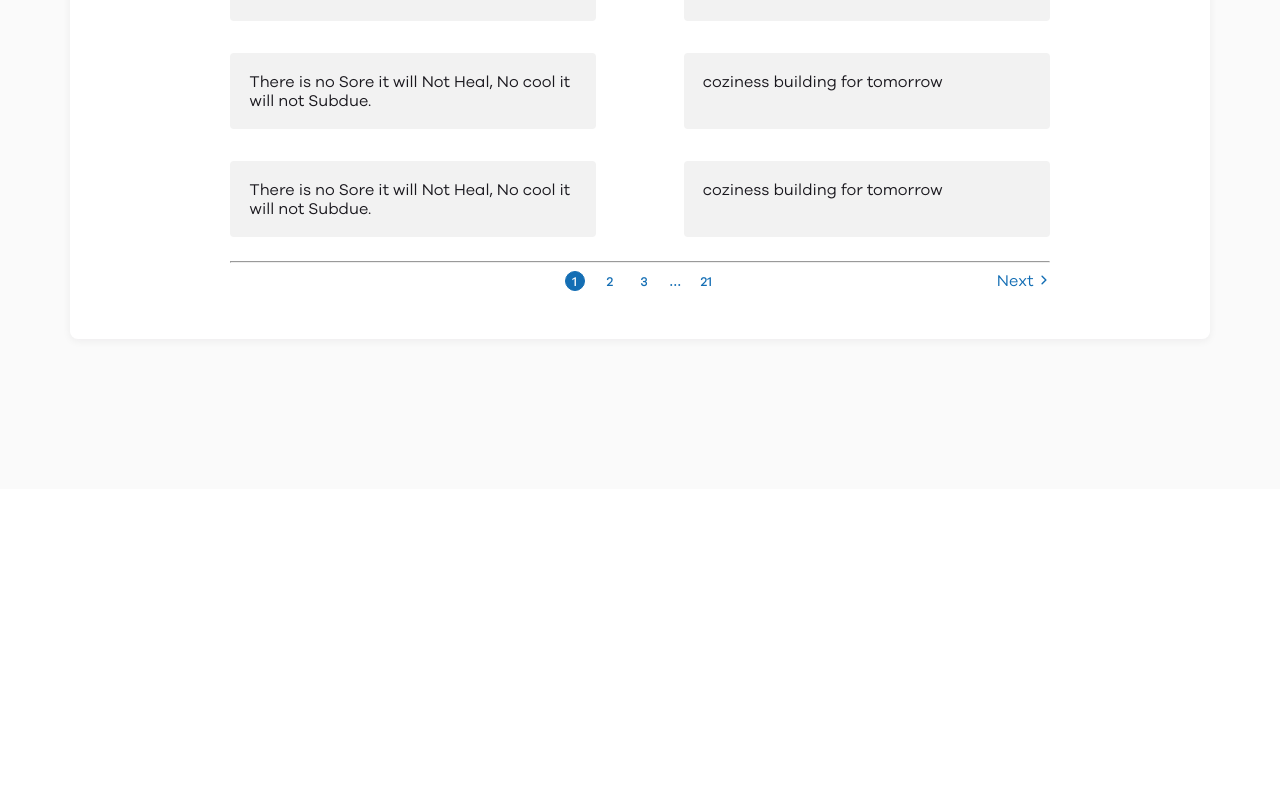
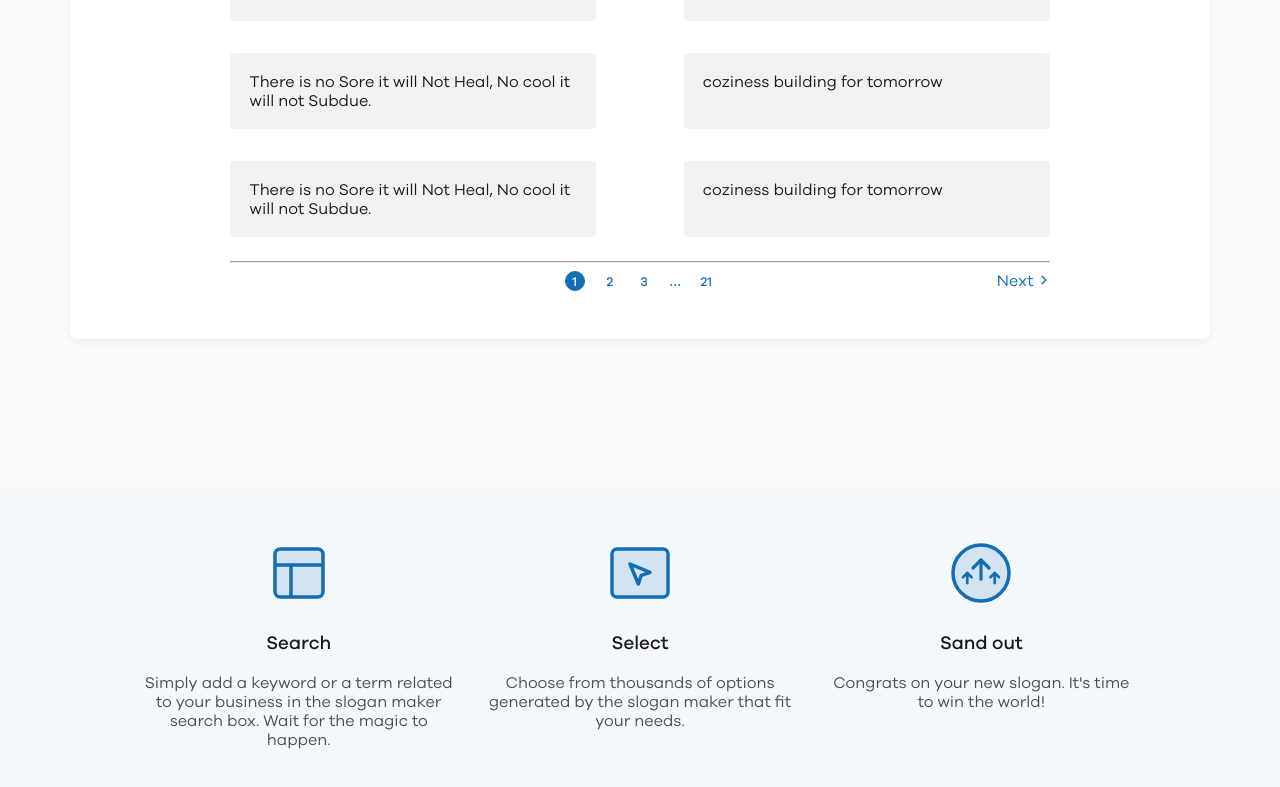
Before and after one commit to bhagat-hrishi/Dukaan-FrontEnd-Assignment, a React (Create React App) app: page / in a window 1280 px wide. Shown: the part 1421-2208 px from the top of the page. Before the commit the page ends 1910 px from the top, so only its background shows below. Built offline with nearby package versions, Linux system fonts and the light colour scheme.

Commit message:
Adding features component

```diff
--- /dev/null
+++ b/src/components/Features/Features.css
@@ -0,0 +1,38 @@
+.features{
+    background: rgba(20, 110, 180,0.05);
+    /* opacity: 0.05; */
+    overflow: hidden;
+
+}
+.features__content{
+    width: 80%;
+    margin: auto;
+    display: flex;
+    justify-content: space-between;
+}
+.feature{
+    width: 33%;
+    margin: 3rem 1rem;
+    text-align: center;
+
+}
+.feature__title{
+    color: #1A181E;
+    font-family: 'Galano Grotesque Medium';
+    font-weight:lighter;
+
+}
+.feature__content{
+    color: #4D4D4D;
+    font-family: 'Galano Grotesque Regular';
+}
+
+@media screen and (max-width:480px){
+    .features__content{
+        flex-direction: column;
+    }
+    .feature{
+        width: 80%;
+        text-align: center;
+    }
+}
--- /dev/null
+++ b/src/components/Features/Features.js
@@ -0,0 +1,46 @@
+import React from 'react'
+import {ReactComponent as Search} from '../../assets/features/search.svg'
+import {ReactComponent as Select} from '../../assets/features/select.svg'
+import {ReactComponent as StandOut} from '../../assets/features/stand-out.svg'
+import  './Features.css'
+
+let features = [
+    {
+        imgSrc:<Search/>,
+        title : "Search",
+        content:"Simply add a keyword or a term related to your business in the slogan maker search box. Wait for the magic to happen."
+    },
+    {
+        imgSrc:<Select/>,
+        title : "Select",
+        content:"Choose from thousands of options generated by the slogan maker that fit your needs."
+    },
+    {
+        imgSrc:<StandOut/>,
+        title : "Sand out",
+        content:"Congrats on your new slogan. It's time to win the world!"
+    }
+
+]
+const Features=()=>{
+    return (
+        <div className='features'>
+            <div className='features__content'>
+            {
+                features.map(singleFeature =>{
+                    return(
+
+                        <div className='feature' key={singleFeature.title}>
+                            <div >{singleFeature.imgSrc}</div>
+                            <h3 className='feature__title'>{singleFeature.title}</h3>
+                            <p className='feature__content'>{singleFeature.content}</p>
+                        </div>
+                    )
+                })
+            }
+            </div>
+        </div>
+    )
+}
+
+export default Features
--- a/src/components/Home/Home.js
+++ b/src/components/Home/Home.js
@@ -2,12 +2,14 @@ import React from 'react'
 import Nav from '../Nav/Nav'
 
 import SloganMaker from '../SloganMaker/SloganMaker'
+import Features from '../Features/Features'
 import './Home.css'
 const Home=()=>{
     return (
        <div className='home'>
         <Nav />
         <SloganMaker/>
+        <Features/>
        </div>
     )
 }
```
